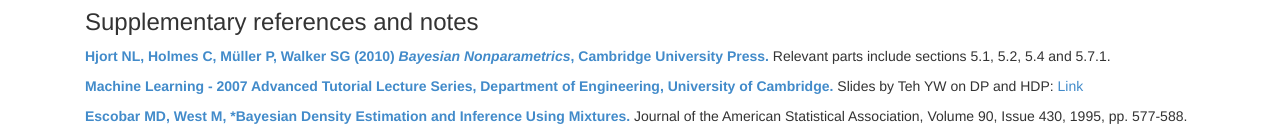
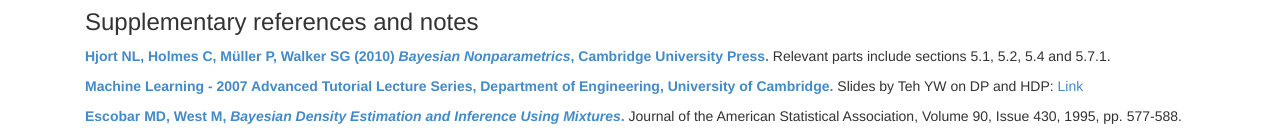
Before and after one commit to snowdj/stochastic_process_notes, a Jekyll site: the page built from _posts/2014-01-21-notes-lecture6.md, in a window 1280 px wide and 900 px high, scrolled down 5448 px. Shown: the part 764-897 px from the top of the window. Built offline with Jekyll 4.4.1, drawn with Linux system fonts in a browser that asks for light colours; nearby versions of some CDN libraries; Markdown is read by kramdown in place of the engine named in the settings; formulas are drawn with MathJax 3; comment, search, counter and statistics services are not loaded.

Commit message:
minor edit (2)

```diff
--- a/_posts/2014-01-21-notes-lecture6.md
+++ b/_posts/2014-01-21-notes-lecture6.md
@@ -283,4 +283,4 @@
 
 **[Machine Learning - 2007 Advanced Tutorial Lecture Series, Department of Engineering, University of Cambridge.](http://mlg.eng.cam.ac.uk/tutorials/07/)** Slides by Teh YW on DP and HDP: [Link](http://mlg.eng.cam.ac.uk/tutorials/07/ywt.pdf)
 
-**[Escobar MD, West M, *Bayesian Density Estimation and Inference Using Mixtures.](http://www.tandfonline.com/doi/abs/10.1080/01621459.1995.10476550#.UuNZ1PRQ2BQ)** Journal of the American Statistical Association, Volume 90, Issue 430, 1995, pp. 577-588.
+**[Escobar MD, West M, *Bayesian Density Estimation and Inference Using Mixtures*.](http://www.tandfonline.com/doi/abs/10.1080/01621459.1995.10476550#.UuNZ1PRQ2BQ)** Journal of the American Statistical Association, Volume 90, Issue 430, 1995, pp. 577-588.
```
